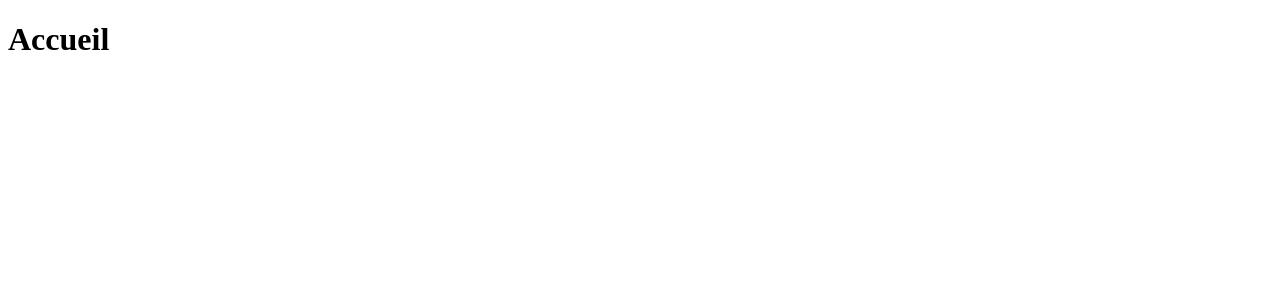
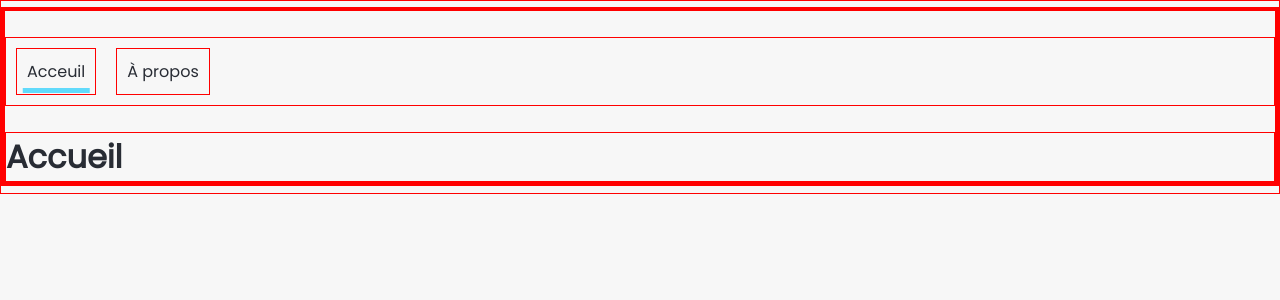
Before and after one commit to CY-Abdel/ReactCountries, a React (Create React App) app: page / in a window 1280 px wide. Shown: the top 300 px of the page. Built offline with nearby package versions, Linux system fonts and the light colour scheme.

Commit message:
La Navigation avec react + le style de la navigation

```diff
--- a/package.json
+++ b/package.json
@@ -6,7 +6,7 @@
     "@testing-library/jest-dom": "^5.11.4",
     "@testing-library/react": "^11.1.0",
     "@testing-library/user-event": "^12.1.10",
-    "node-sass": "^6.0.1",
+    "node-sass": "^4.14.1",
     "react": "^17.0.2",
     "react-dom": "^17.0.2",
     "react-router": "^6.0.2",
--- /dev/null
+++ b/src/components/Navigation.js
@@ -0,0 +1,19 @@
+import React from 'react';
+
+// LE COMPONENT QUI PERMET D'ALLER DE PAGE EN PAGE
+import { NavLink } from 'react-router-dom';
+
+const Navigation = () => {
+  return (
+    <div className="navigation">
+      <NavLink exact to="/" activeClassName="nav-active">
+        Acceuil
+      </NavLink>
+      <NavLink exact to="/a-propos" activeClassName="nav-active">
+        À propos
+      </NavLink>
+    </div>
+  );
+};
+
+export default Navigation;
--- a/src/index.js
+++ b/src/index.js
@@ -1,6 +1,9 @@
 import React from 'react';
 import ReactDOM from 'react-dom';
 import App from './App';
+
+// IMPORTER LE CSS (CODER AVC SASS)
+import "./styles/index.scss";
 
 
 ReactDOM.render(
--- a/src/pages/About.js
+++ b/src/pages/About.js
@@ -1,8 +1,10 @@
 import React from 'react';
+import Navigation from '../components/Navigation';
 
 const About = () => {
   return (
     <div>
+      <Navigation />
       <h1>À propos</h1>
       <br />
       <p>Lorem ipsum dolor sit amet consectetur adipisicing elit. Debitis voluptatem omnis cumque. Magni magnam quaerat neque laborum repudiandae numquam ratione necessitatibus accusamus, perferendis exercitationem non in quae nihil eaque? Quis tempora porro ab architecto ipsa cumque mollitia doloribus, illo soluta dolore dolor dolores accusamus rem debitis totam ad temporibus possimus!</p>
--- a/src/pages/Home.js
+++ b/src/pages/Home.js
@@ -1,11 +1,14 @@
 // pas besoin de faire import
 // import React from 'react';
+
+import Navigation from "../components/Navigation";
 
 // 1 COMPOSANT  HOME QUI SES COMPORTE COMME UNE FUNCTION (COMPOSANT == FUNCTION DANS REACT)
 const Home = () => {
   //  IL RETOUTNE DU JSX ON L'ECRIT COMME HTML
   return (
     <div className="Home">
+      <Navigation />
       <h1>Accueil</h1>
     </div>
   )
--- /dev/null
+++ b/src/styles/_settings.scss
@@ -0,0 +1,33 @@
+@import url("https://fonts.googleapis.com/css2?family=Poppins:wght@400&display=swap");
+
+$font-1: "Poppins", sans-serif;
+
+$color-1: #61dafb;
+$color-2: #f7f7f7;
+$color-3: #282c34;
+$color-4: rgb(32,35,42);
+
+* {
+    box-sizing: border-box;
+    margin: 0;
+    padding: 0;
+    border: 1px solid red;
+}
+body {
+    margin: 0.4rem auto;
+    max-width: 1296px;
+    font-family: $font-1;
+    color: $color-3;
+    background-color: $color-2;
+}
+li {
+    list-style-type: none;
+}
+a {
+    text-decoration: none;
+    color: $color-3;
+    cursor: pointer;
+}
+a:visited {
+    color: $color-3;
+}
--- /dev/null
+++ b/src/styles/components/_navigation.scss
@@ -0,0 +1,24 @@
+.navigation {
+    margin: 26px 0;
+    display: flex;
+}
+
+a {
+    margin: 10px;
+    padding: 10px;
+    position: relative;
+}
+.active {
+    // EQUIVALENT AU CSS : .nav-active::after
+    &::after {
+        content: '';
+        width: 85%;
+        height: 5px;
+        background-color: $color-1;
+        // pour qu'elle soit afficher
+        position: absolute;
+        bottom: 1px;
+        left: 50%;
+        transform: translateX(-50%);
+    }
+}
--- /dev/null
+++ b/src/styles/index.scss
@@ -0,0 +1,4 @@
+// NON NECESSAIRE MAP.CSS POUR CONVERTIR DU SASS VERS CSS TOUT EST AUTOMATIQUE
+
+@import "./settings";
+@import "./components/navigation";
```
Also changed, not shown: 1 other file (tests, documents, lock files or other folders).
